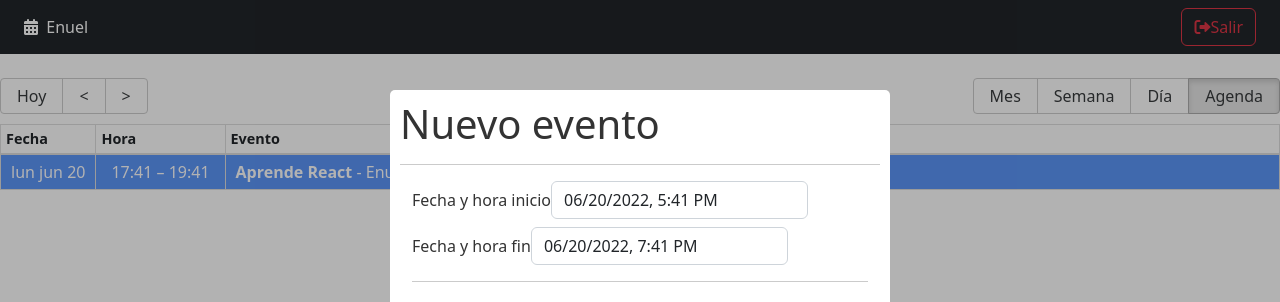
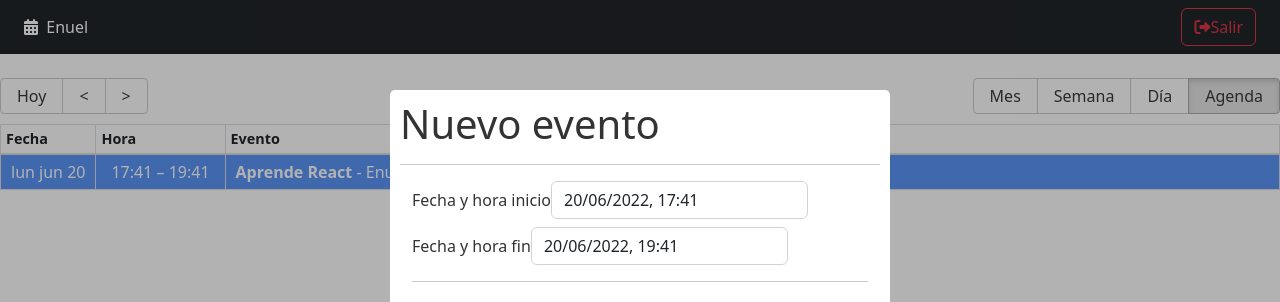
Before and after one commit to Lordishh/calendar, a React (Vite) app: page / in a window 1280 px wide. Shown: the top 302 px of the page. Built offline with nearby package versions, Linux system fonts and the light colour scheme.

Commit message:
Spanish Datepicker

```diff
--- a/src/calendar/components/CalendarModal.jsx
+++ b/src/calendar/components/CalendarModal.jsx
@@ -2,9 +2,12 @@
 import { useState } from "react";
 
 import Modal from "react-modal"
-import DatePicker from "react-datepicker";
+import DatePicker, { registerLocale } from "react-datepicker";
+import es from "date-fns/locale/es";
 
 import "react-datepicker/dist/react-datepicker.css";
+
+registerLocale("es", es);
 
 const customStyles = {
   content: {
@@ -69,6 +72,9 @@
                 onChange={ (event) => onDateChanged(event, 'start') }
                 className="form-control"
                 dateFormat="Pp"
+                showTimeSelect
+                locale="es"
+                timeCaption="Hora"
               />
           </div>
 
@@ -80,6 +86,9 @@
                 onChange={ (event) => onDateChanged(event, 'end') }
                 className="form-control"
                 dateFormat="Pp"
+                showTimeSelect
+                locale="es"
+                timeCaption="Hora"
               />
           </div>
 
```
